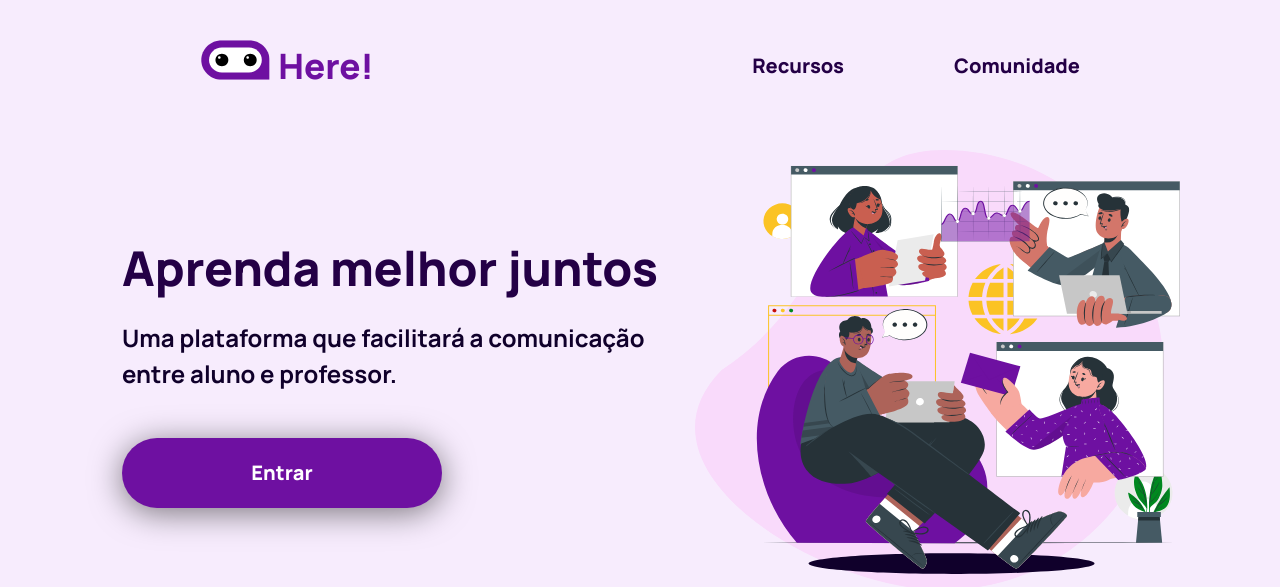
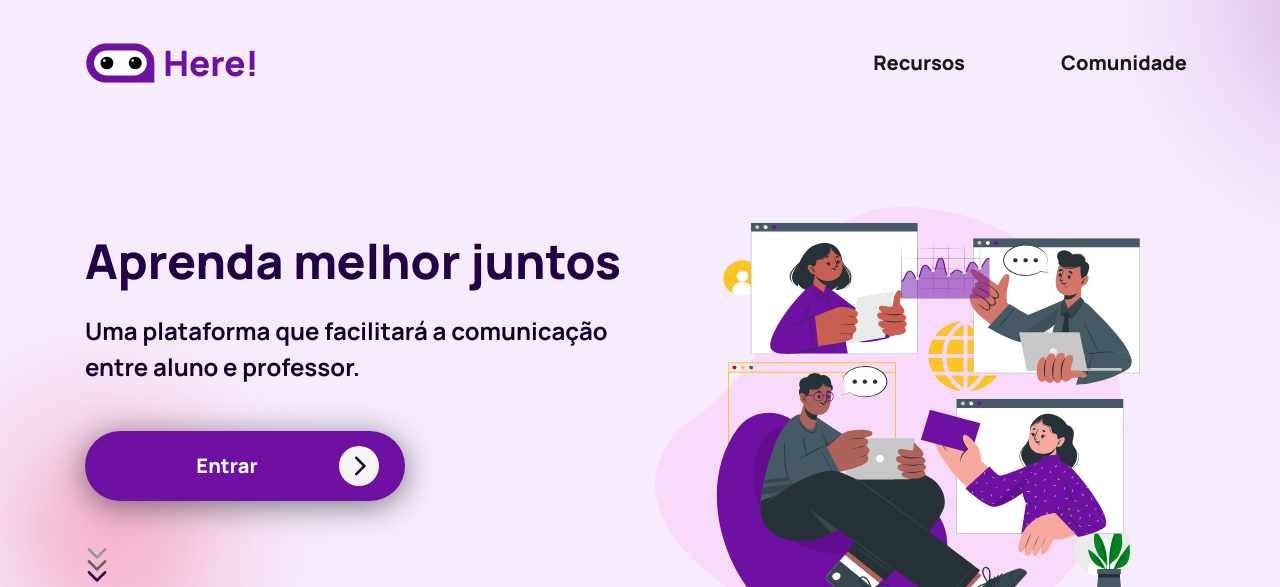
Before and after one commit to kvlsndkf/here, a PHP site: page /views/pages/landing-page-here/landing-page-here.page.php in a window 1280 px wide. Shown: the top 587 px of the page. Run offline with PHP 8.4, Linux system fonts and the light colour scheme; some web fonts are replaced.

Commit message:
Envio do hero responsivo

```diff
--- a/views/js/index.scripts.js
+++ b/views/js/index.scripts.js
@@ -1,4 +1,5 @@
 window.addEventListener("scroll", function(){
-    var header = document.querySelector("header");
-    header.classList.toggle("sticky", window.scrollY > 0)
+    var nav = document.querySelector("nav");
+    nav.classList.toggle("sticky", window.scrollY > 0);
+    nav.classList.toggle("navbar-dark", window.scrollY > 0);
 });
--- a/views/pages/landing-page-here/hero.style.css
+++ b/views/pages/landing-page-here/hero.style.css
@@ -1,6 +1,5 @@
 body{
     background-color: var(--purple-light);
-    padding: 150px 0 0 0;
 }
 
 /* VARIÁVEIS */
@@ -51,53 +50,42 @@ body{
     }
 
 /* NAVBAR */
-
-header {
-    position: fixed;
-    top: 0;
-    left: 0;
-    width: 100%;
-    display: flex;
-    justify-content: space-between;
-    align-items: center;
-    transition: 0.6s;
-    padding: 40px 200px;
+#background-hero{
+    background-image:url(../../images/backgound-image-hero.svg);
+    background-size: cover;
+    background-position: center;
+    position: relative;
 }
 
-header ul {
-    position: relative;
-    display: flex;
-    justify-content: center;
-    align-items: center;
+body nav{
+    transition: 0.6s;
+    position: fixed;
+    z-index: 2;
 }
 
-header ul li {
-    position: relative;
-    list-style: none;
+#header{
+    padding: 30px 0;
+}
+
+a.font-header-hero{
     color: var(--medium-violet);
     font-family: var(--font);
     font-weight: var(--extra-bold);
     font-size: var(--h6);
-    margin: 0px 0px 0px 80px;
+    margin-left: 80px;
 }
 
-header ul li a {
-    position: relative;
-    margin: 0 15px;
-    text-decoration: none;
-    transition: 0.6s;
+body nav.sticky {
+    position: fixed;
+    width: 100%;
+    background-color: var(--medium-violet);
+    box-shadow: 0 8px 32px 0 var(--magenta-light);
+    z-index: 2;
 }
 
-header.sticky {
-    background-color: var(--medium-violet);
-    padding: 30px 200px;
-    box-shadow: 0 8px 32px 0 var(--magenta-light);
-    z-index: 1;
-}
-
-header.sticky ul li,
-header.sticky .logo-name {
-    color: var(--purple-light);
+body nav.sticky .font-header-hero,
+body nav.sticky .logo-name {
+    color: var(--purple-light) !important;
 }
 
 .logo {
@@ -117,6 +105,7 @@ header.sticky .logo-name {
     width: 180px;
     display: flex;
     flex-direction: row;
+    align-items: center;
 }
 
 /* SCROLLBAR */
@@ -137,12 +126,6 @@ header.sticky .logo-name {
     width: 500px;
 }
 
-.part-1 {
-    display: flex;
-    justify-content: center;
-    flex-direction: row;
-}
-
 .title-1 {
     font-size: var(--h2);
     font-weight: var(--extra-bold);
@@ -157,7 +140,7 @@ header.sticky .logo-name {
     font-size: var(--h5);
 }
 
-.btnEntrar-1 {
+div.btnEntrar-1 {
     background-color: var(--purple);
     border-radius: 50px;
     font-size: var(--h6);
@@ -167,16 +150,34 @@ header.sticky .logo-name {
     width: 320px;
     height: 70px;
     border: none;
-    margin-top: 30px;
+    margin: 30px 0;
+    padding: 0 10px 0 30px;
     box-shadow: 0 5px 32px 0 rgba(0, 0, 0, 0.50);
 }
 
-.left-1 {
+.label-entrar-hero{
+    width: 80%;
     display: flex;
-    align-items: flex-start;
-    flex-direction: column;
-    margin: auto;
+    justify-content: center;
 }
+
+.arrow-hero{
+    width: 20%;
+}
+
+.height-hero{
+    height: 100%;
+}
+
+div.right-picture{
+    padding: 80px 0;
+}
+
+.arrow-down-hero{
+    margin: 10px 0 40px;
+}
+
+/*CSS Paloma*/
 .body {
     padding-block: 85px;
     background-color: var(--magenta-light);
@@ -208,20 +209,22 @@ header.sticky .logo-name {
     font-family: var(--font);
     text-align: center;
     color: var(--medium-violet);
-    font-weight: var(--bold);
+    font-weight: var(--extra-bold);
+    font-size: var(--h6);
 }
 
-.textG{
+div div.textG{
     font-family: var(--font);
-    font-size: 1em;
+    font-size: var(--p);
     color: var(--darker-violet);
-    font-weight: 490;
+    font-weight: 600;
     align-items: center;
-
+    margin-top: 4px;
 }
 
 .img{
     margin-top: 20px;
+    margin-bottom: 25px;
     display: block;
     margin-left: auto;
     margin-right: auto;
@@ -245,9 +248,8 @@ header.sticky .logo-name {
 
 }
 .container-card .card{
-
-    width: 230px;
-    height: 290px;
+    width: 238px;
+    height: 334px;
     margin: 20px;
     box-shadow: 20px 20px 50px rgba(0, 0, 0, 0.5);
     border-radius: 30px;
@@ -259,7 +261,6 @@ header.sticky .logo-name {
     padding: 20px;
     text-align: center;
     transform: translateY(10px);
-
 }
 
 .container-card .card:hover .content{
--- a/views/pages/landing-page-here/landing-page-here.page.php
+++ b/views/pages/landing-page-here/landing-page-here.page.php
@@ -19,92 +19,127 @@
 
 <body>
     <!-- NAVBAR -->
-    <div class="container">
-        <header>
-            <div class="logo-box">
+
+    <div id="background-hero">
+        <nav class="navbar navbar-expand-lg navbar-light">
+            <div class="container py-4">
+                <!-- Foto -->
+                <a class="navbar-brand logo-box" href="./index.php">
                     <img src="../../images/logo.svg" class="logo" alt="Logo HERE!">
-                <p class="logo-name">Here!</p>
+                    <span class="logo-name">Here!</span>
+                </a>
+                <!-- Toggle -->
+                <button class="navbar-toggler" type="button" data-bs-toggle="collapse" data-bs-target="#navbarNavAltMarkup" aria-controls="navbarNavAltMarkup" aria-expanded="false" aria-label="Toggle navigation">
+                    <span class="navbar-toggler-icon"></span>
+                </button>
+                <!-- Menus -->
+                <div class="collapse navbar-collapse justify-content-end" id="navbarNavAltMarkup">
+                    <div class="navbar-nav animate-menu">
+                        <a class="nav-link active font-header-hero" href="#resources">Recursos</a>
+                        <a class="nav-link active font-header-hero" href="#">Comunidade</a>
                     </div>
-            <ul>
-                <li><a href="#" class="a"></a>Recursos</li>
-                <li><a href="#" class="a"></a>Comunidade</li>
-            </ul>
-        </header>
                 </div>
+            </div>
+        </nav>
+
         <!-- CONTEÚDO PARTE 1 -->
         <div class="container">
-        <div class="part-1">
-            <div class="left-1">
-                <p class="title-1">Aprenda melhor juntos</p>
-                <p class="text-1">Uma plataforma que facilitará a comunicação <br /> entre aluno e professor.</p>
-                <input type="button" value="Entrar" class="btnEntrar-1">
+            <div class="row">
+                <div class="col-md-6 col-sm-12 col-xs-12 d-flex align-items-center">
+                    <div>
+                        <p class="title-1 text-center text-sm-center text-md-left text-lg-left text-xl-left">Aprenda melhor juntos</p>
+                        <p class="text-1 text-center text-sm-center text-md-left text-lg-left text-xl-left">Uma plataforma que facilitará a comunicação <br /> entre aluno e professor.</p>
+
+                        <div class="d-flex justify-content-lg-start justify-content-md-start justify-content-sm-center justify-content-center">
+                            <a href="#">
+                                <div class="btnEntrar-1 d-flex align-items-center">
+                                    <div class="label-entrar-hero">
+                                        Entrar
                                     </div>
-            <div class="right-1">
+                                    <div class="arrow-hero">
+                                        <img src="../../images/arrow-bt.svg" alt="Seta indicando a entrada no HERE!">
+                                    </div>
+                                </div>
+                            </a>
+                        </div>
+
+                        <div class="arrow-down-hero d-flex justify-content-lg-start justify-content-md-start justify-content-sm-center justify-content-center">
+                            <img src="../../images/arrows-down.svg" alt="Seta indicando o scroll da página">
+                        </div>
+                    </div>
+                </div>
+
+                <div class="d-none d-sm-flex d-md-flex d-lg-flex col-md-6 col-sm-12 col-xs-12">
+                    <div class="right-picture">
                         <img src="../../images/img1.svg" class="image-1">
+                    </div>
                 </div>
             </div>
         </div>
     </div>
 
     <!-- Parte da Paloma -->
-
-    <div class="body">
-        <h6 class="title1"> APROVEITE O MAXIMO</h6>
+    <div class="body" id="resources">
+        <h6 class="title1"> APROVEITE AO MÁXIMO</h6>
         <div>
-            <h1 class="title2">EXPLORE OS RECURSOS </h1>
+            <h1 class="title2">Explore os recursos</h1>
         </div>
 
         <div class="container-card">
             <!-- Inicio do primeiro Card, o da agenda-->
             <div class="card">
                 <div class="content">
-                    <img src="../../images/agenda.png" class="img">
-                    <p class="titleG">Agenda</p>
+                    <img src="../../images/agenda.svg" class="img">
+                    <span class="titleG">Agenda</span>
 
-                    <h4 class="textG">Tenha uma agenda sempre
-                        a sua disposição <br>e não perca
-                        mais o dia da entrega de atividades!</h4>
-
+                    <div class="textG">
+                        Tenha uma agenda sempre a sua disposição e não perca
+                        mais o dia da entrega de atividades!
                     </div>
                 </div>
+            </div>
+
             <!-- Inicio do segundo Card, o da Tarefa-->
             <div class="card">
                 <div class="content">
-                    <img src="../../images/tarefas.png" class="img">
-                    <p class="titleG">Tarefa</p>
+                    <img src="../../images/tarefas.svg" class="img">
+                    <span class="titleG">Tarefa</span>
 
-                    <h4 class="textG"> Um lugar fácil, prático<br>
+                    <div class="textG">
+                        Um lugar fácil, prático<br>
                         e rápido para a entrega
-                        e<br> correção de atividades!</h4>
-
+                        e correção de atividades!
                     </div>
                 </div>
+            </div>
+
             <!-- Inicio do terceiro Card, o do Material da aula-->
             <div class="card">
                 <div class="content">
-                    <img src="../../images/aula.png" class="img">
-                    <p class="titleG">Materiais da aula</p>
+                    <img src="../../images/aula.svg" class="img">
+                    <span class="titleG">Materiais da aula</span>
 
-                    <h4 class="textG"> Todos os materiais ultilizados
-                        em aula <br> disponíveis para cunsulta
-                        a qualquer <br>hora do dia! </h4>
-
-
+                    <div class="textG">
+                        Todos os materiais ultilizados
+                        em aula disponíveis para cunsulta
+                        a qualquer hora do dia!
                     </div>
                 </div>
+            </div>
+
             <!-- Inicio do Quarto card, o do Chat -->
             <div class="card">
                 <div class="content">
-                    <img src="../../images/chat.png" class="img">
-                    <p class="titleG">Chat</p>
+                    <img src="../../images/chat.svg" class="img">
+                    <span class="titleG">Chat</span>
 
-                    <h4 class="textG">Converse com professores
-                        para tirar suas dúvidas!<br></h4>
-
+                    <div class="textG">
+                        Converse com professores
+                        para tirar suas dúvidas!
+                    </div>
                 </div>
             </div>
             <!-- Final do Quarto card-->
-
         </div>
     </div>
 
```
Also changed, not shown: views/images/agenda.png (deleted), views/images/agenda.svg (added), views/images/arrow-bt.svg (added), views/images/arrows-down.svg (added), views/images/aula.png (deleted), views/images/aula.svg (added), views/images/backgound-image-hero.svg (added), views/images/chat.png (deleted), views/images/chat.svg (added), views/images/tarefas.png (deleted), views/images/tarefas.svg (added). Lines whose indentation alone changed are shown as unchanged.
